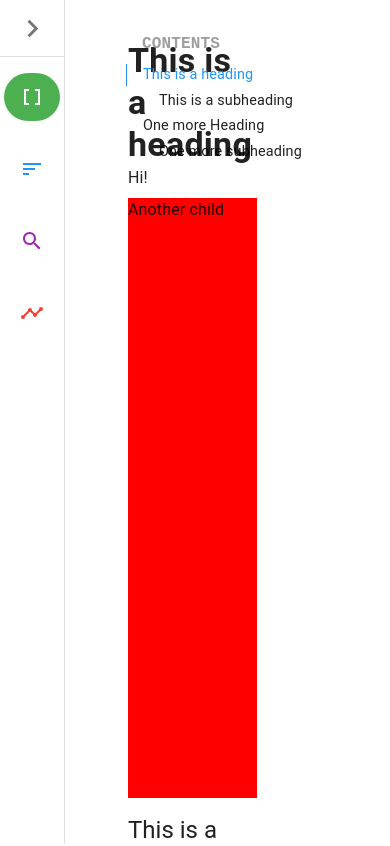
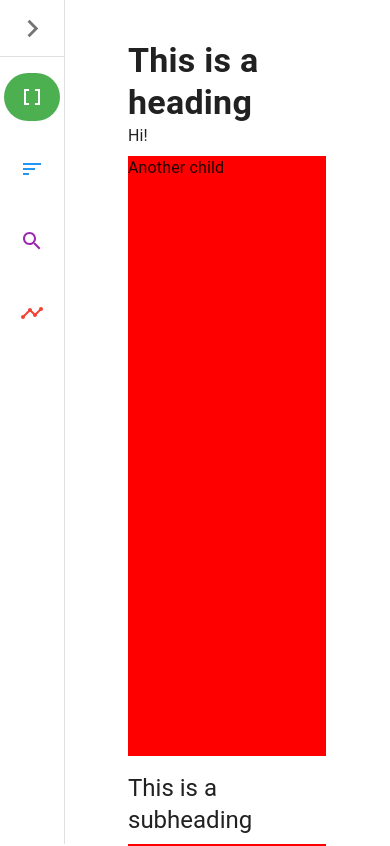
Before and after one commit to pumbas600/algo-visualiser, a Next.js app: page /datastructures in a window 390 px wide. Shown: the top 846 px of the page. Built offline with nearby package versions, Linux system fonts and the light colour scheme.

Commit message:
style: :iphone: Hide content summary on small devices

```diff
--- a/components/ContentLayout/index.tsx
+++ b/components/ContentLayout/index.tsx
@@ -105,7 +105,7 @@ const ContentLayout = ({ children }: { children?: ReactNode }) => {
 
     return (
       <List
-        sx={{ position: 'fixed', top: '32px', right: '64px', width: '200px' }}
+        sx={{ position: 'fixed', top: '32px', right: '64px', width: '200px', display: { md: 'block', xs: 'none' } }}
         subheader={
           <Typography fontFamily="monospace" fontWeight="bold" color={grey[500]} mb={1} pl={2}>
             CONTENTS
@@ -118,8 +118,8 @@ const ContentLayout = ({ children }: { children?: ReactNode }) => {
   }, [getChildHeadings, renderHeading]);
 
   return (
-    <Box display="flex" flexDirection="row" ml={8} my={4}>
-      <Stack spacing={1} width="100%" mr="264px" pr={2}>
+    <Box display="flex" flexDirection="row" my={4}>
+      <Stack spacing={1} width="100%" mr={{ xs: 0, md: '264px' }} px={8}>
         {renderChildren()}
       </Stack>
       {renderContents()}
```
